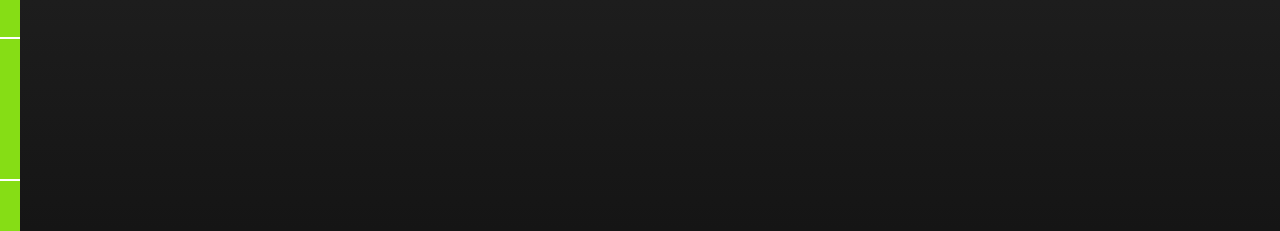
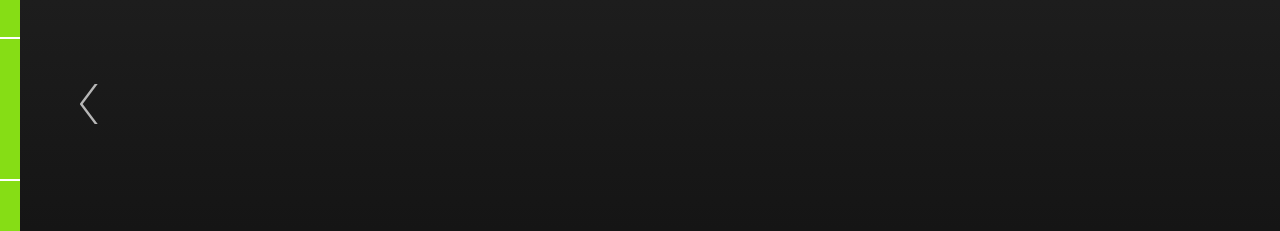
Before and after one commit to gabrielgr99/my-portfolio, a React (Create React App) app: page /skills in a window 1280 px wide. Shown: the top 231 px of the page. Built offline with nearby package versions, Linux system fonts and the light colour scheme.

Commit message:
Adiciona seta indicativa para o menu

```diff
--- a/src/components/Header.css
+++ b/src/components/Header.css
@@ -1,4 +1,5 @@
 header {
+  display: flex;
   margin-bottom: 20px;
   font-size: 20px;
   color: #fff;
@@ -6,10 +7,11 @@ header {
 
 header nav {
   padding-top: 37px;
+  width: 200px;
 }
 
 p a {
-  display: inline-block;
+  display: flex;
   padding: 5px 10px 5px 5px;
   background-color: #86dd15;
   color: rgba(0, 0, 0, 0);
@@ -37,3 +39,27 @@ p a:hover {
 a {
   text-decoration: none;
 }
+
+#arrow-polygon {
+  position: absolute;
+  margin: 84px 0 0 87px;
+  background-color: rgba(255, 255, 255, 0);
+  width: 30px;
+  height: 40px;
+  clip-path: polygon(0 50%, 50% 0, 60% 0, 10% 50%, 60% 100%, 50% 100%);
+  animation-name: arrow-move;
+  animation-duration: 1s;
+  animation-iteration-count: 6;
+  animation-direction: alternate;
+}
+
+@keyframes arrow-move {
+  from {
+    margin: 84px 0 0 87px;
+    background-color: rgb(255, 255, 255, 0);
+  }
+  to {
+    margin: 84px 0 0 47px;
+    background-color: rgba(255, 255, 255);
+  }
+}
--- a/src/components/Header.jsx
+++ b/src/components/Header.jsx
@@ -4,6 +4,7 @@ import "./Header.css";
 export default function Header() {
   return (
     <header>
+      <div id="arrow-polygon"></div>
       <nav>
         <p><Link id="tag-about" to="/" >Sobre</Link></p>
         <p><Link to="/skills" >Skills</Link></p>
```
